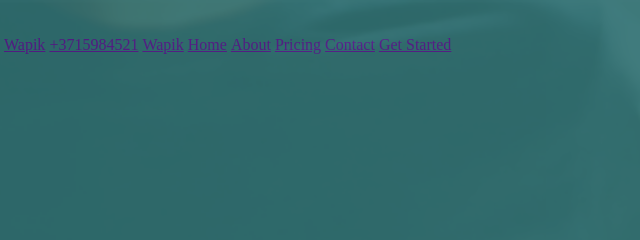
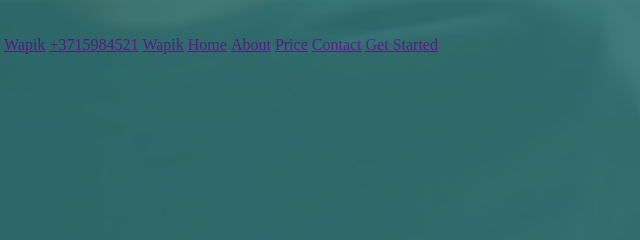
Before and after one commit to Kpotokov/WebFirst.github.io, a plain HTML site: page dist/src/index.html in a window 1280 px wide. Shown: the top 240 px of the page, 217-857 px from the left. Drawn offline with Linux system fonts and the light colour scheme.

Commit message:
second commit

```diff
--- a/dist/src/index.html
+++ b/dist/src/index.html
@@ -23,7 +23,7 @@
                             <li><a href="">Wapik</a></li>
                             <li><a href="">Home</a></li>
                             <li><a href="">About</a></li>
-                            <li><a href="">Pricing</a></li>
+                            <li><a href="">Price</a></li>
                             <li><a href="">Contact</a></li>
                             <li><a href="">Get Started</a></li>
                         </ul>
```
